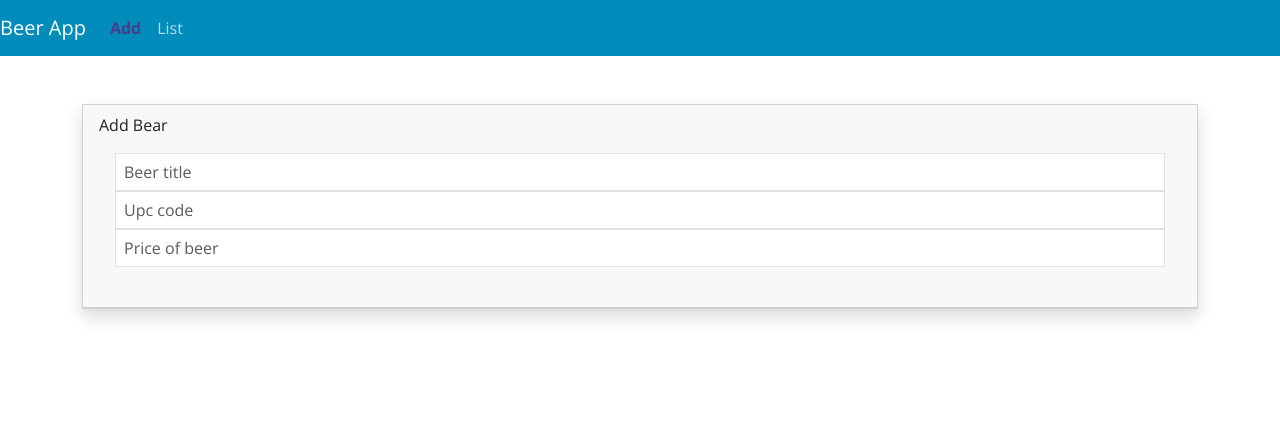
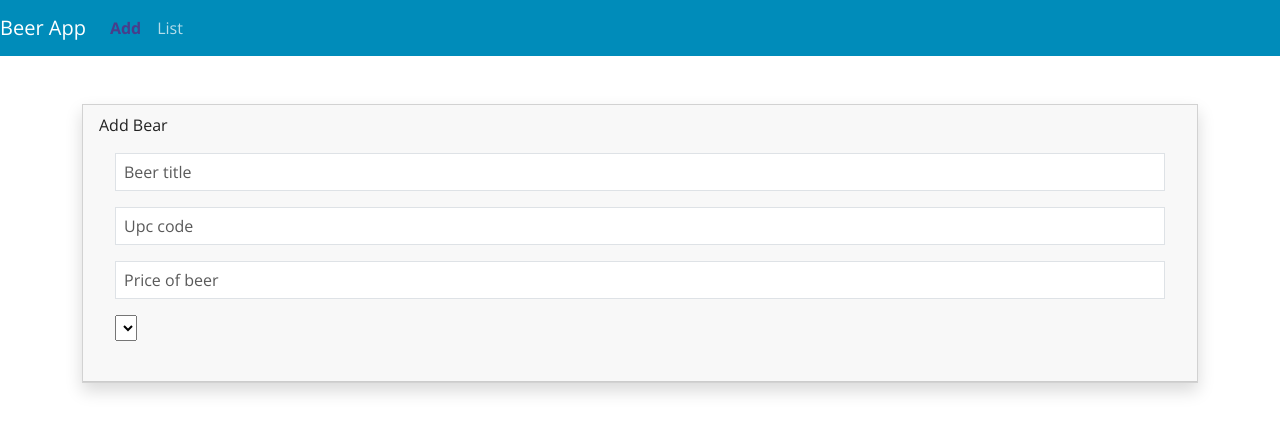
Before and after one commit to ffiorentino12/angular-project, an Angular app: page /add in a window 1280 px wide. Shown: the top 434 px of the page. Built offline with nearby package versions, Linux system fonts and the light colour scheme.

Commit message:
1 file modified

```diff
--- a/src/app/component/beer-form/beer-form.component.html
+++ b/src/app/component/beer-form/beer-form.component.html
@@ -5,7 +5,7 @@
       <form [formGroup]="beerForm">
         <input
           type="text"
-          class="form-control"
+          class="form-control mb-3"
           placeholder="Beer title"
           [ngClass]="
             beerForm.controls.beerName.invalid &&
@@ -17,7 +17,7 @@
         />
         <input
           type="text"
-          class="form-control"
+          class="form-control mb-3"
           placeholder="Upc code"
           [ngClass]="
             beerForm.controls.upc.invalid &&
@@ -29,7 +29,7 @@
         />
         <input
           type="number"
-          class="form-control"
+          class="form-control mb-3"
           placeholder="Price of beer"
           [ngClass]="
             beerForm.controls.price.invalid &&
@@ -39,6 +39,21 @@
           "
           formControlName="price"
         />
+
+        <select>
+          class="form-select mb-3"
+          placeholder="BeerStyle select"
+          [ngClass]="
+            beerForm.controls.beerStyle.invalid &&
+            beerForm.controls.beerStyle.touched
+              ? 'is-invalid'
+              : ''
+          "
+          formControlName="beerStyle"
+        </select>
+
+
+
       </form>
     </div>
   </div>
```
